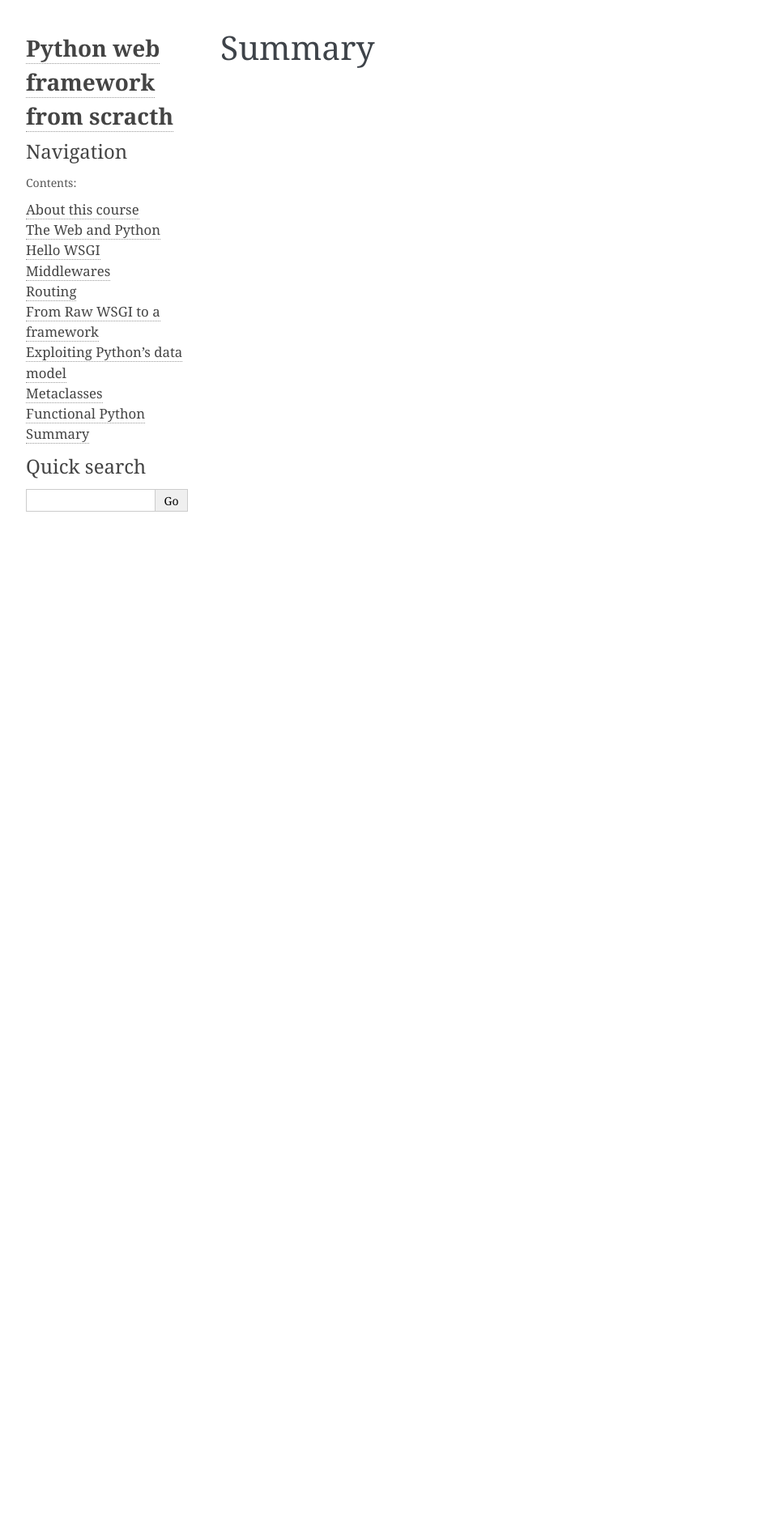
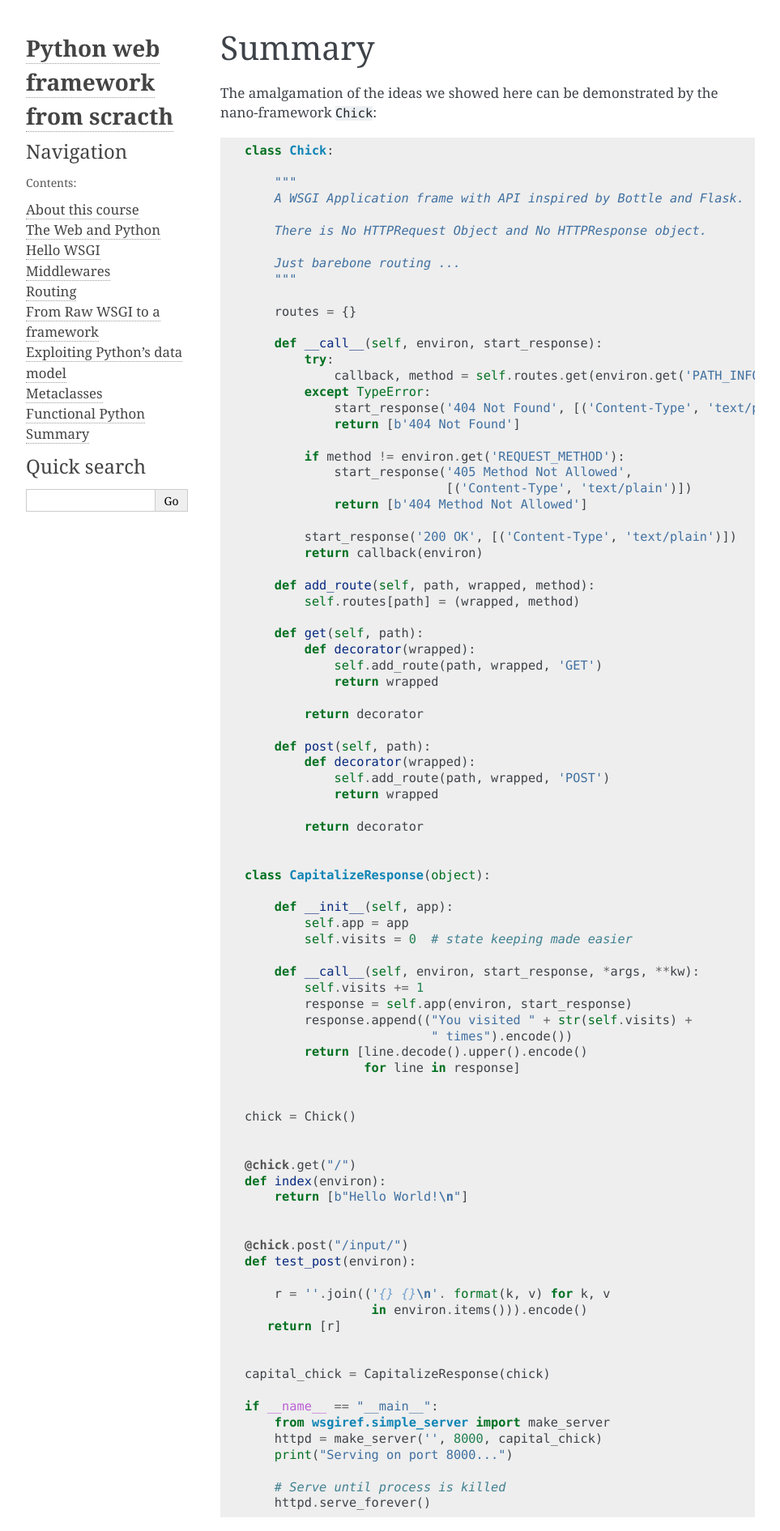
Before and after one commit to oz123/advanced-python, a Sphinx documentation site: the page built from docs/summary.rst, in a window 1280 px wide. Shown: the whole page at 81% size, without its empty margins (148-1111 px from the left). Built offline with Sphinx 7.4.7, drawn with Linux system fonts in a browser that asks for light colours; before the commit the page ends 900 px from its top, so only the background shows below that.

Commit message:
Update notes

```diff
--- a/docs/functional.rst
+++ b/docs/functional.rst
@@ -1,2 +1,4 @@
 Functional Python
 =================
+
+HBD
--- a/docs/metaclasses.rst
+++ b/docs/metaclasses.rst
@@ -1,2 +1,4 @@
 Metaclasses
 ===========
+
+ HBD
--- a/docs/summary.rst
+++ b/docs/summary.rst
@@ -1,2 +1,93 @@
 Summary
 =======
+
+The amalgamation of the ideas we showed here can be demonstrated by the
+nano-framework ``Chick``:
+
+.. code:: python
+
+    class Chick:
+
+        """
+        A WSGI Application frame with API inspired by Bottle and Flask.
+
+        There is No HTTPRequest Object and No HTTPResponse object.
+
+        Just barebone routing ...
+        """
+
+        routes = {}
+
+        def __call__(self, environ, start_response):
+            try:
+                callback, method = self.routes.get(environ.get('PATH_INFO'))
+            except TypeError:
+                start_response('404 Not Found', [('Content-Type', 'text/plain')])
+                return [b'404 Not Found']
+
+            if method != environ.get('REQUEST_METHOD'):
+                start_response('405 Method Not Allowed',
+                               [('Content-Type', 'text/plain')])
+                return [b'404 Method Not Allowed']
+
+            start_response('200 OK', [('Content-Type', 'text/plain')])
+            return callback(environ)
+
+        def add_route(self, path, wrapped, method):
+            self.routes[path] = (wrapped, method)
+
+        def get(self, path):
+            def decorator(wrapped):
+                self.add_route(path, wrapped, 'GET')
+                return wrapped
+
+            return decorator
+
+        def post(self, path):
+            def decorator(wrapped):
+                self.add_route(path, wrapped, 'POST')
+                return wrapped
+
+            return decorator
+
+
+    class CapitalizeResponse(object):
+
+        def __init__(self, app):
+            self.app = app
+            self.visits = 0  # state keeping made easier
+
+        def __call__(self, environ, start_response, *args, **kw):
+            self.visits += 1
+            response = self.app(environ, start_response)
+            response.append(("You visited " + str(self.visits) +
+                             " times").encode())
+            return [line.decode().upper().encode()
+                    for line in response]
+
+
+    chick = Chick()
+
+
+    @chick.get("/")
+    def index(environ):
+        return [b"Hello World!\n"]
+
+
+    @chick.post("/input/")
+    def test_post(environ):
+
+        r = ''.join(('{} {}\n'. format(k, v) for k, v
+                     in environ.items())).encode()
+       return [r]
+
+
+    capital_chick = CapitalizeResponse(chick)
+
+    if __name__ == "__main__":
+        from wsgiref.simple_server import make_server
+        httpd = make_server('', 8000, capital_chick)
+        print("Serving on port 8000...")
+
+        # Serve until process is killed
+        httpd.serve_forever()
```
